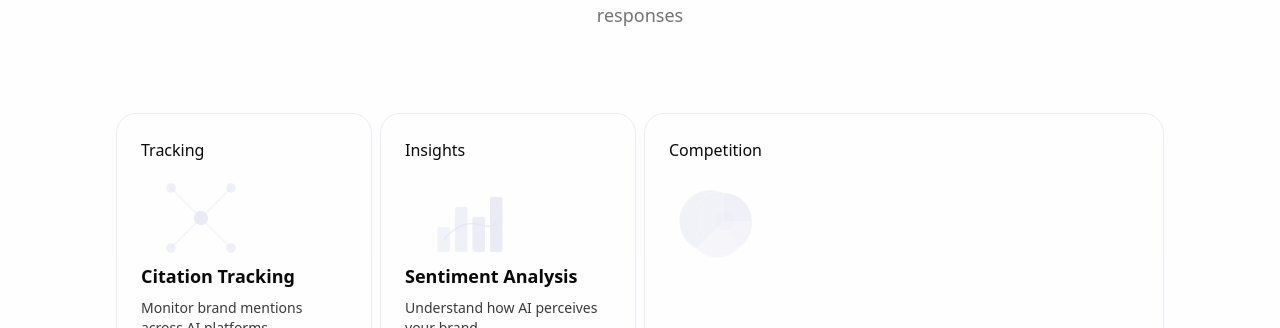
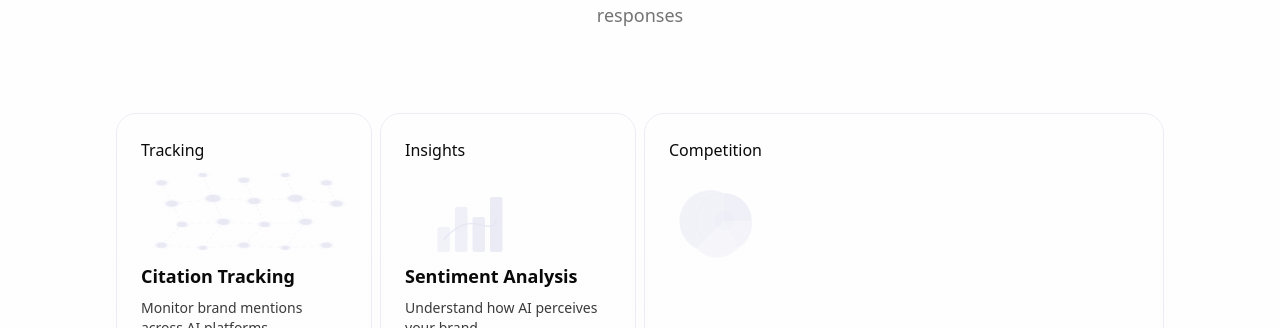
Before and after one commit to Andr3sV/mvp-geo-saas, a Next.js app: page / in a window 1280 px wide. Shown: the part 1399-1727 px from the top of the page. Built offline with nearby package versions, Linux system fonts and the light colour scheme.

Commit message:
citation tracking

```diff
--- a/src/components/MagicBento.tsx
+++ b/src/components/MagicBento.tsx
@@ -31,32 +31,108 @@ const DEFAULT_GLOW_COLOR = '194, 194, 225'; // #C2C2E1
 const MOBILE_BREAKPOINT = 768;
 
 // SVG Icons for each card
-const CitationTrackingIcon = ({ className }: { className?: string }) => (
+const CitationTrackingIcon = ({ className }: { className?: string }) => {
+  // Create a more complex network with animated connections
+  const nodes = [
+    { x: 20, y: 40, r: 5, delay: 0 },
+    { x: 60, y: 25, r: 4, delay: 0.2 },
+    { x: 100, y: 35, r: 5, delay: 0.4 },
+    { x: 140, y: 25, r: 4, delay: 0.6 },
+    { x: 180, y: 40, r: 5, delay: 0.8 },
+    { x: 30, y: 80, r: 6, delay: 0.1 },
+    { x: 70, y: 70, r: 7, delay: 0.3 },
+    { x: 110, y: 75, r: 6, delay: 0.5 },
+    { x: 150, y: 70, r: 7, delay: 0.7 },
+    { x: 190, y: 80, r: 6, delay: 0.9 },
+    { x: 40, y: 120, r: 5, delay: 0.2 },
+    { x: 80, y: 115, r: 6, delay: 0.4 },
+    { x: 120, y: 120, r: 5, delay: 0.6 },
+    { x: 160, y: 115, r: 6, delay: 0.8 },
+    { x: 20, y: 160, r: 5, delay: 0.3 },
+    { x: 60, y: 165, r: 4, delay: 0.5 },
+    { x: 100, y: 160, r: 5, delay: 0.7 },
+    { x: 140, y: 165, r: 4, delay: 0.9 },
+    { x: 180, y: 160, r: 5, delay: 1.1 },
+  ];
+
+  const connections = [
+    { from: 0, to: 5 }, { from: 1, to: 6 }, { from: 2, to: 7 }, { from: 3, to: 8 }, { from: 4, to: 9 },
+    { from: 5, to: 6 }, { from: 6, to: 7 }, { from: 7, to: 8 }, { from: 8, to: 9 },
+    { from: 5, to: 10 }, { from: 6, to: 11 }, { from: 7, to: 12 }, { from: 8, to: 13 },
+    { from: 10, to: 11 }, { from: 11, to: 12 }, { from: 12, to: 13 },
+    { from: 10, to: 14 }, { from: 11, to: 15 }, { from: 12, to: 16 }, { from: 13, to: 17 },
+    { from: 14, to: 15 }, { from: 15, to: 16 }, { from: 16, to: 17 }, { from: 17, to: 18 },
+  ];
+
+  return (
     <svg
       className={className}
       viewBox="0 0 200 200"
       fill="none"
       xmlns="http://www.w3.org/2000/svg"
+      preserveAspectRatio="none"
+      style={{ width: '100%', height: '100%' }}
     >
       <defs>
-      <linearGradient id="grad1" x1="0%" y1="0%" x2="100%" y2="100%">
-        <stop offset="0%" stopColor="rgba(194, 194, 225, 0.3)" />
-        <stop offset="100%" stopColor="rgba(194, 194, 225, 0.1)" />
-      </linearGradient>
+        <filter id="glow-track">
+          <feGaussianBlur stdDeviation="1.5" result="coloredBlur"/>
+          <feMerge>
+            <feMergeNode in="coloredBlur"/>
+            <feMergeNode in="SourceGraphic"/>
+          </feMerge>
+        </filter>
       </defs>
-    {/* Network nodes and connections */}
-    <circle cx="50" cy="50" r="8" fill="rgba(194, 194, 225, 0.6)" className="icon-node" />
-    <circle cx="150" cy="50" r="8" fill="rgba(194, 194, 225, 0.6)" className="icon-node" />
-    <circle cx="50" cy="150" r="8" fill="rgba(194, 194, 225, 0.6)" className="icon-node" />
-    <circle cx="150" cy="150" r="8" fill="rgba(194, 194, 225, 0.6)" className="icon-node" />
-    <circle cx="100" cy="100" r="12" fill="rgba(194, 194, 225, 0.8)" className="icon-node icon-center" />
-    {/* Connections */}
-    <line x1="50" y1="50" x2="100" y2="100" stroke="rgba(194, 194, 225, 0.4)" strokeWidth="2" className="icon-line" />
-    <line x1="150" y1="50" x2="100" y2="100" stroke="rgba(194, 194, 225, 0.4)" strokeWidth="2" className="icon-line" />
-    <line x1="50" y1="150" x2="100" y2="100" stroke="rgba(194, 194, 225, 0.4)" strokeWidth="2" className="icon-line" />
-    <line x1="150" y1="150" x2="100" y2="100" stroke="rgba(194, 194, 225, 0.4)" strokeWidth="2" className="icon-line" />
+
+      {/* Animated connection lines */}
+      {connections.map((conn, idx) => {
+        const fromNode = nodes[conn.from];
+        const toNode = nodes[conn.to];
+        return (
+          <line
+            key={`line-${idx}`}
+            x1={fromNode.x}
+            y1={fromNode.y}
+            x2={toNode.x}
+            y2={toNode.y}
+            stroke="rgba(194, 194, 225, 0.25)"
+            strokeWidth="1.5"
+            className="icon-line icon-line-animated"
+            style={{
+              animationDelay: `${idx * 0.15}s`
+            }}
+          />
+        );
+      })}
+
+      {/* Nodes with pulse animation */}
+      {nodes.map((node, idx) => (
+        <g key={`node-${idx}`}>
+          <circle
+            cx={node.x}
+            cy={node.y}
+            r={node.r + 3}
+            fill="rgba(194, 194, 225, 0.08)"
+            className="icon-node-pulse"
+            style={{
+              animation: 'none'
+            }}
+          />
+          <circle
+            cx={node.x}
+            cy={node.y}
+            r={node.r}
+            fill="rgba(194, 194, 225, 0.6)"
+            className="icon-node"
+            filter="url(#glow-track)"
+            style={{
+              animation: 'none'
+            }}
+          />
+        </g>
+      ))}
     </svg>
   );
+};
 
 const SentimentAnalysisIcon = ({ className }: { className?: string }) => (
   <svg
@@ -823,9 +899,12 @@ const MagicBento: React.FC<BentoProps> = ({
 
           /* Individual card icon positioning and sizing */
           .card-icon-0 {
-            width: 120px;
-            height: 120px;
-            top: calc(1.5rem + 1.25rem);
+            width: calc(100% - 3rem);
+            max-width: 100%;
+            height: calc(100% - 1.5rem - 1.5rem - 1.5rem - 1.5rem - 3rem);
+            top: calc(1.5rem + 1.5rem);
+            left: 1.5rem;
+            transform: none;
           }
 
           .card-icon-1 {
@@ -865,8 +944,24 @@ const MagicBento: React.FC<BentoProps> = ({
             opacity: 0.7;
           }
 
-          .card:hover .card-icon:not(.card-icon-3) {
+          .card:hover .card-icon:not(.card-icon-3):not(.card-icon-0) {
             transform: translateX(-50%) scale(1.05);
+          }
+
+          .card:hover .card-icon-0 {
+            transform: none !important;
+            scale: 1 !important;
+            will-change: auto;
+          }
+
+          .card-icon-0 {
+            transform: none !important;
+            scale: 1 !important;
+            will-change: auto;
+          }
+
+          .card:nth-child(1):hover {
+            transform: none !important;
           }
 
           .card__header {
@@ -883,6 +978,18 @@ const MagicBento: React.FC<BentoProps> = ({
           .card-icon svg {
             width: 100%;
             height: 100%;
+            transform: none !important;
+            transition: none;
+          }
+
+          .card-icon-0 svg {
+            transform: none !important;
+            scale: 1 !important;
+          }
+
+          .card:hover .card-icon-0 svg {
+            transform: none !important;
+            scale: 1 !important;
           }
 
           .icon-node,
@@ -909,6 +1016,70 @@ const MagicBento: React.FC<BentoProps> = ({
           .card:hover .icon-line {
             stroke: rgba(194, 194, 225, 0.8);
             stroke-width: 3;
+          }
+
+          @keyframes dashFlow {
+            0% {
+              stroke-dashoffset: 0;
+              opacity: 0.25;
+            }
+            50% {
+              opacity: 0.7;
+            }
+            100% {
+              stroke-dashoffset: 16;
+              opacity: 0.25;
+            }
+          }
+
+          @keyframes nodePulse {
+            0%, 100% {
+              r: 8;
+              opacity: 0.08;
+            }
+            50% {
+              r: 14;
+              opacity: 0.2;
+            }
+          }
+
+          @keyframes nodeGlow {
+            0%, 100% {
+              fill: rgba(194, 194, 225, 0.6);
+            }
+            50% {
+              fill: rgba(165, 165, 214, 0.95);
+            }
+          }
+
+          .icon-line-animated {
+            stroke-dasharray: 4 4;
+            stroke-dashoffset: 0;
+            animation: none !important;
+            transition: stroke 0.3s ease, stroke-width 0.3s ease;
+          }
+
+          .icon-node-pulse {
+            animation: none !important;
+          }
+
+          .icon-node {
+            animation: none !important;
+            transition: fill 0.3s ease;
+          }
+
+          .card:hover .icon-line-animated {
+            stroke: rgba(165, 165, 214, 0.9) !important;
+            stroke-width: 2;
+            animation: dashFlow 2s linear infinite !important;
+          }
+
+          .card:hover .icon-node-pulse {
+            animation: none !important;
+          }
+
+          .card:hover .icon-node {
+            animation: none !important;
           }
 
           .card:hover .icon-bar {
@@ -959,8 +1130,54 @@ const MagicBento: React.FC<BentoProps> = ({
             }
           }
 
-          .card:hover .icon-node {
-            animation: pulse 2s ease-in-out infinite;
+          @keyframes dashFlow {
+            0% {
+              stroke-dashoffset: 0;
+              opacity: 0.3;
+            }
+            50% {
+              opacity: 0.8;
+            }
+            100% {
+              stroke-dashoffset: 16;
+              opacity: 0.3;
+            }
+          }
+
+          @keyframes nodePulse {
+            0%, 100% {
+              r: 8;
+              opacity: 0.1;
+            }
+            50% {
+              r: 12;
+              opacity: 0.3;
+            }
+          }
+
+          @keyframes nodeGlow {
+            0%, 100% {
+              fill: rgba(194, 194, 225, 0.6);
+            }
+            50% {
+              fill: rgba(165, 165, 214, 0.9);
+            }
+          }
+
+          .icon-line-animated {
+            stroke-dasharray: 4 4;
+            stroke-dashoffset: 0;
+            animation: none !important;
+            transition: stroke 0.3s ease, stroke-width 0.3s ease;
+          }
+
+          .icon-node-pulse {
+            animation: none !important;
+          }
+
+          .icon-node {
+            animation: none !important;
+            transition: fill 0.3s ease;
           }
 
           .particle::before {
@@ -1026,7 +1243,9 @@ const MagicBento: React.FC<BentoProps> = ({
       <BentoCardGrid gridRef={gridRef}>
         <div className="card-responsive grid gap-2">
           {cardData.map((card, index) => {
-            const baseClassName = `card flex flex-col justify-between relative aspect-[4/3] min-h-[250px] w-full max-w-full p-6 rounded-[20px] border border-solid font-light overflow-hidden transition-all duration-300 ease-in-out hover:-translate-y-0.5 hover:shadow-[0_8px_25px_rgba(0,0,0,0.15)] ${
+            const baseClassName = `card flex flex-col justify-between relative aspect-[4/3] min-h-[250px] w-full max-w-full p-6 rounded-[20px] border border-solid font-light overflow-hidden transition-all duration-300 ease-in-out ${
+              index === 0 ? '' : 'hover:-translate-y-0.5'
+            } hover:shadow-[0_8px_25px_rgba(0,0,0,0.15)] ${
               enableBorderGlow ? 'card--border-glow' : ''
             }`;
 
```
Lines whose indentation alone changed are shown as unchanged.
